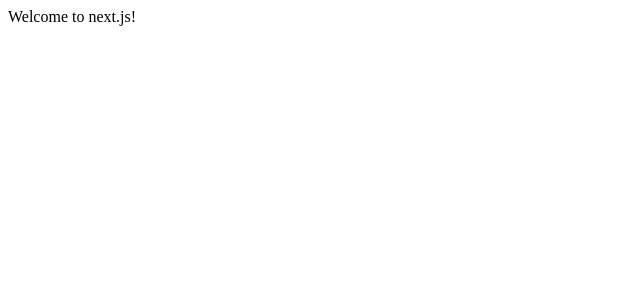
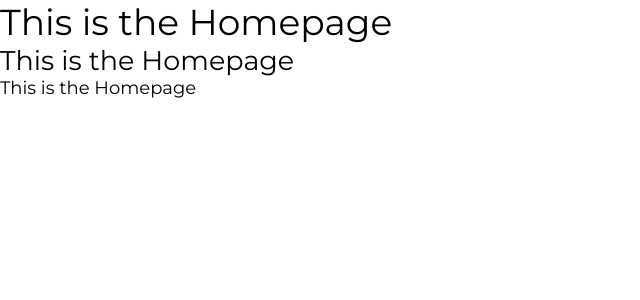
Before and after one commit to JoaoInez/didnt-do-it-frontend-nextjs, a Next.js app: page / in a window 1280 px wide. Shown: the top 300 px of the page, without its empty margins (0-640 px from the left). Built offline with nearby package versions, Linux system fonts and the light colour scheme.

Commit message:
initial styles setup

```diff
--- /dev/null
+++ b/components/pages/index/Homepage.js
@@ -0,0 +1,17 @@
+import React from 'react'
+import PropTypes from 'prop-types'
+import { P, Title, Heading } from '../../ui'
+
+const Homepage = () => {
+  return (
+    <div>
+      <Heading>This is the Homepage</Heading>
+      <Title>This is the Homepage</Title>
+      <P>This is the Homepage</P>
+    </div>
+  )
+}
+
+Homepage.propTypes = {}
+
+export default Homepage
--- /dev/null
+++ b/components/shared/Meta.js
@@ -0,0 +1,17 @@
+import React from 'react'
+import Head from 'next/head'
+
+function Meta() {
+  return (
+    <Head>
+      <link
+        href="https://fonts.googleapis.com/css?family=Montserrat"
+        rel="stylesheet"
+      />
+      <meta name="viewport" content="initial-scale=1.0, width=device-width" />
+      <title>Didn't do it</title>
+    </Head>
+  )
+}
+
+export default Meta
--- /dev/null
+++ b/components/shared/Page.js
@@ -0,0 +1,20 @@
+import React from 'react'
+import PropTypes from 'prop-types'
+import styled, { ThemeProvider } from 'styled-components'
+import { mainTheme, darkTheme } from '../../styles/themes'
+
+const Body = styled.main`
+  background-color: ${({ theme }) => theme.primary};
+`
+
+const Page = ({ children }) => (
+  <ThemeProvider theme={mainTheme}>
+    <Body>{children}</Body>
+  </ThemeProvider>
+)
+
+Page.propTypes = {
+  children: PropTypes.element.isRequired
+}
+
+export default Page
--- /dev/null
+++ b/components/ui/index.js
@@ -0,0 +1 @@
+export * from './typography'
--- /dev/null
+++ b/components/ui/typography.js
@@ -0,0 +1,36 @@
+import styled from 'styled-components'
+
+const P = styled.p`
+  font-size: 1rem;
+  color: ${({ theme, color }) => theme[color]};
+  font-weight: ${({ weight }) => weight};
+`
+
+P.defaultProps = {
+  color: 'accent',
+  weight: 'normal'
+}
+
+const Title = styled.p`
+  font-size: 1.5rem;
+  color: ${({ theme, color }) => theme[color]};
+  font-weight: ${({ weight }) => weight};
+`
+
+Title.defaultProps = {
+  color: 'accent',
+  weight: 'normal'
+}
+
+const Heading = styled.p`
+  font-size: 2rem;
+  color: ${({ theme, color }) => theme[color]};
+  font-weight: ${({ weight }) => weight};
+`
+
+Heading.defaultProps = {
+  color: 'accent',
+  weight: 'normal'
+}
+
+export { P, Title, Heading }
--- a/package.json
+++ b/package.json
@@ -13,7 +13,8 @@
   "dependencies": {
     "next": "^8.0.3",
     "react": "^16.8.5",
-    "react-dom": "^16.8.5"
+    "react-dom": "^16.8.5",
+    "styled-components": "^4.2.0"
   },
   "devDependencies": {
     "eslint": "^5.15.3",
--- /dev/null
+++ b/pages/_app.js
@@ -0,0 +1,33 @@
+import React from 'react'
+import App, { Container } from 'next/app'
+import Meta from '../components/shared/Meta'
+import GlobalStyle from '../styles/globalStyle'
+import Page from '../components/shared/Page'
+
+class MyApp extends App {
+  static async getInitialProps({ Component, ctx }) {
+    let pageProps = {}
+
+    if (Component.getInitialProps) {
+      pageProps = await Component.getInitialProps(ctx)
+    }
+
+    return { pageProps }
+  }
+
+  render() {
+    const { Component, pageProps } = this.props
+
+    return (
+      <Container>
+        <Meta />
+        <GlobalStyle />
+        <Page>
+          <Component {...pageProps} />
+        </Page>
+      </Container>
+    )
+  }
+}
+
+export default MyApp
--- /dev/null
+++ b/pages/_document.js
@@ -0,0 +1,29 @@
+import Document from 'next/document'
+import { ServerStyleSheet } from 'styled-components'
+
+export default class MyDocument extends Document {
+  static async getInitialProps(ctx) {
+    const sheet = new ServerStyleSheet()
+    const originalRenderPage = ctx.renderPage
+
+    try {
+      ctx.renderPage = () =>
+        originalRenderPage({
+          enhanceApp: App => props => sheet.collectStyles(<App {...props} />)
+        })
+
+      const initialProps = await Document.getInitialProps(ctx)
+      return {
+        ...initialProps,
+        styles: (
+          <>
+            {initialProps.styles}
+            {sheet.getStyleElement()}
+          </>
+        )
+      }
+    } finally {
+      sheet.seal()
+    }
+  }
+}
--- a/pages/index.js
+++ b/pages/index.js
@@ -1,5 +1,6 @@
-const Index = () => {
-  return <div>Welcome to next.js!</div>
-}
+import React from 'react'
+import Homepage from '../components/pages/index/Homepage'
+
+const Index = () => <Homepage />
 
 export default Index
--- /dev/null
+++ b/styles/globalStyle.js
@@ -0,0 +1,19 @@
+import { createGlobalStyle } from 'styled-components'
+
+const GlobalStyle = createGlobalStyle`
+  html {
+    font-size: 18px;
+  }
+
+  body {
+    margin: 0;
+    padding: 0;
+    font-family: 'Montserrat', sans-serif;
+  }
+
+  p {
+    margin: 0;
+    padding: 0;
+  }
+`
+export default GlobalStyle
--- /dev/null
+++ b/styles/themes.js
@@ -0,0 +1,23 @@
+const mainTheme = {
+  turqoise: '#55D6BE',
+  beige: '#F4F1DE',
+  orchid: '#A42CD6',
+  lapis: '#2364AA',
+  pink: '#FC6471',
+  primary: '#FFFFFF',
+  accent: '#000000',
+  secondary: '#EEEEEE'
+}
+
+const darkTheme = {
+  turqoise: '#55D6BE',
+  beige: '#F4F1DE',
+  orchid: '#A42CD6',
+  lapis: '#2364AA',
+  pink: '#FC6471',
+  primary: '#000000',
+  accent: '#FFFFFF',
+  secondary: '#EEEEEE'
+}
+
+export { mainTheme, darkTheme }
```
Also changed, not shown: .eslintrc.json, 2 other files (tests, documents, lock files or other folders).
